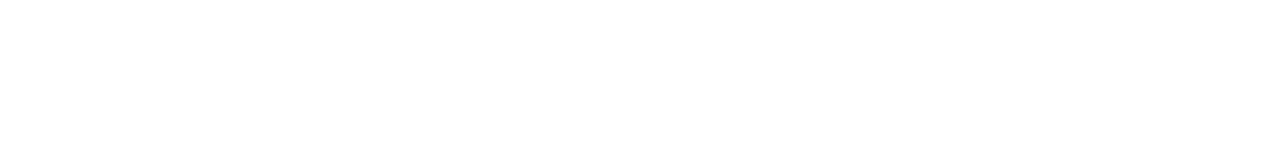
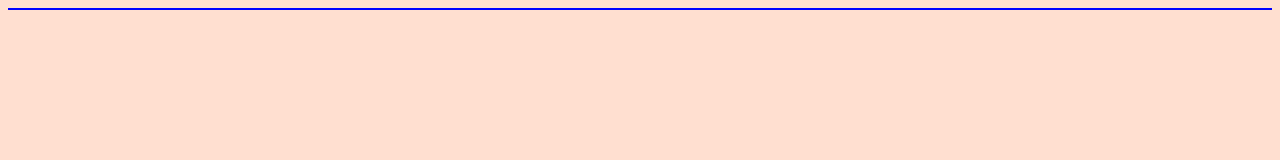
Before and after one commit to isa-geeh/codedex, a plain HTML site: page sous-chef/index.html in a window 1280 px wide. Drawn offline with Linux system fonts and the light colour scheme.

Commit message:
:strawberry: add border + bg color

```diff
--- a/sous-chef/style.css
+++ b/sous-chef/style.css
@@ -3,9 +3,16 @@
     font-family: Verdana, Geneva, Tahoma, sans-serif;
     color: brown;
     font-family: CherryBomb;
+    border: 1px solid;
+
 }
 @font-face {
     font-family: CherryBomb;
     src: url(./assets/fonts/CherryBombOne-Regular.woff);
     src: url(./assets/fonts/CherryBombOne-Regular.woff2);
 }
+
+body {
+    background-color: #ffdfd0;
+    border: 1px solid blue;
+}
```
